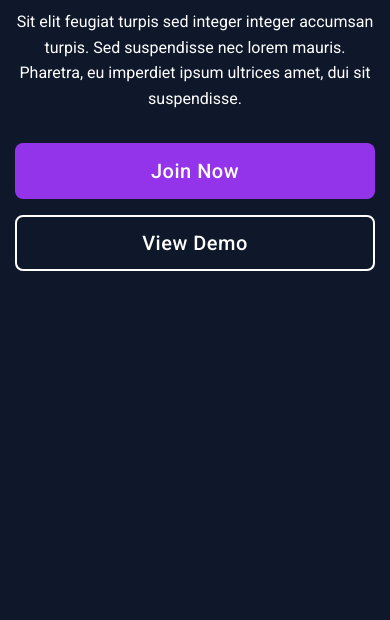
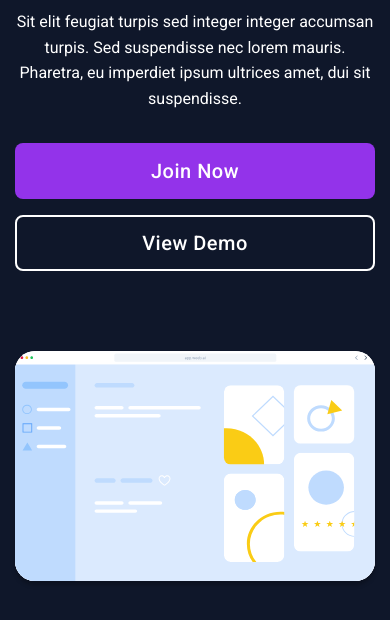
Before and after one commit to Vidiborets0012/weeb, a plain HTML site: page index.html in a window 390 px wide. Shown: the part 242-862 px from the top of the page. Drawn offline with Linux system fonts and the light colour scheme.

Commit message:
add styles and adapt hero section

```diff
--- a/css/components.css
+++ b/css/components.css
@@ -48,9 +48,9 @@
   justify-content: center;
   gap: 32px;
 }
-.block-header--center {
+/* .block-header--center {
   text-align: center;
-}
+} */
 .block-header__title {
   font-family: 'Roboto-ExtraBold', sans-serif;
   font-size: 72px;
--- a/css/style.css
+++ b/css/style.css
@@ -313,17 +313,58 @@ body {
 .page__hero {
 }
 
+[class*='page__'] {
+  padding-top: 80px;
+  padding-bottom: 80px;
+}
+
+@media (max-width: 991.98px) {
+  [class*='page__'] {
+    padding-top: 60px;
+    padding-bottom: 60px;
+  }
+}
+@media (max-width: 767.98px) {
+  [class*='page__'] {
+    padding-top: 48px;
+    padding-bottom: 48px;
+  }
+}
+
 .hero {
   padding-top: 104px;
+}
+
+.hero__container {
+  text-align: center;
+}
+
+.hero__block-header {
+  margin-bottom: 80px;
+}
+
+.hero__image {
+  max-width: 100%;
+  border-radius: 20px;
+  box-shadow: 0 4px 4px 0 rgba(0, 0, 0, 0.25);
+  background: #fff;
 }
 
 @media (max-width: 991.98px) {
   .hero {
     padding-top: 70px;
   }
+
+  hero__block-header {
+    margin-bottom: 60px;
+  }
 }
 @media (max-width: 767.98px) {
   .hero {
     padding-top: 35px;
   }
+
+  hero__block-header {
+    margin-bottom: 48px;
+  }
 }
--- a/index.html
+++ b/index.html
@@ -66,6 +66,7 @@
               </div>
               <!-- <img class="block-header__img" src="images/hero/hero-img.svg" alt="" /> -->
             </div>
+            <img class="hero__image" src="images/hero/hero-img.svg" alt="" />
           </div>
         </section>
       </main>
```
